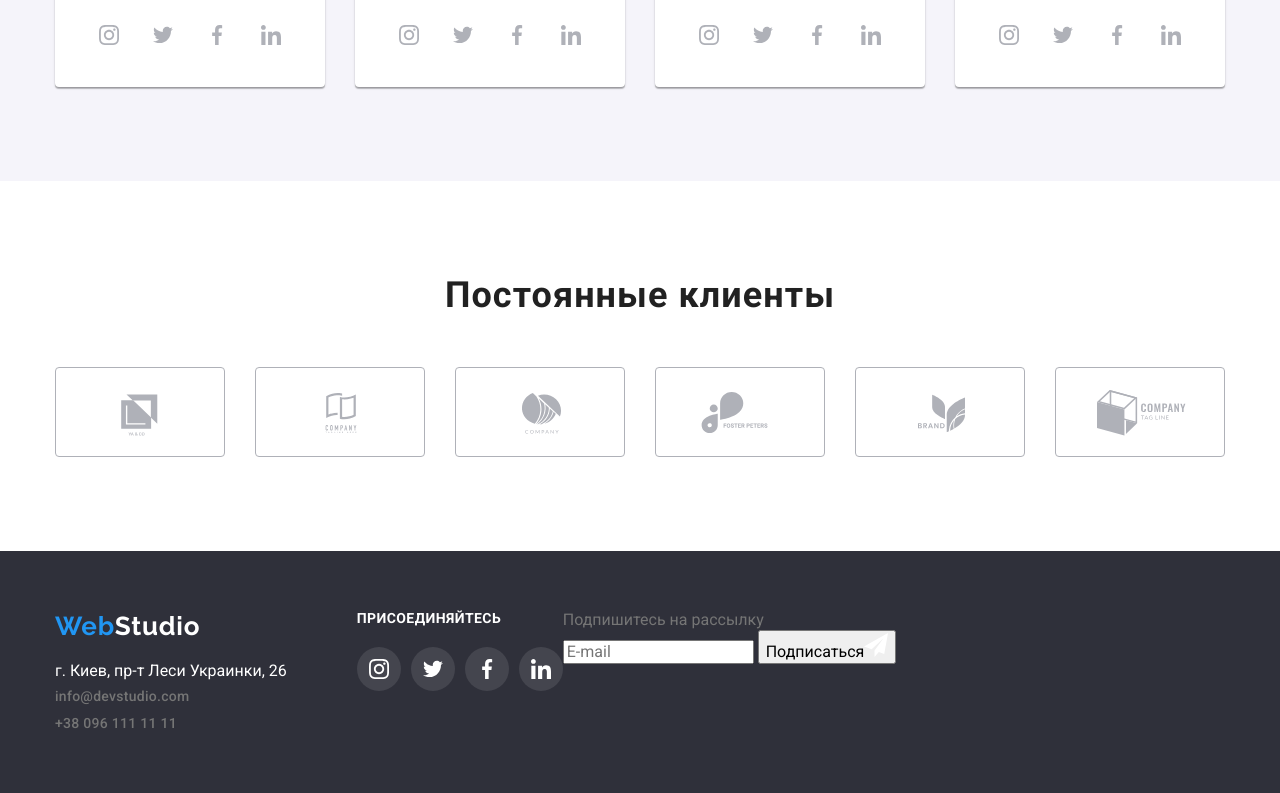
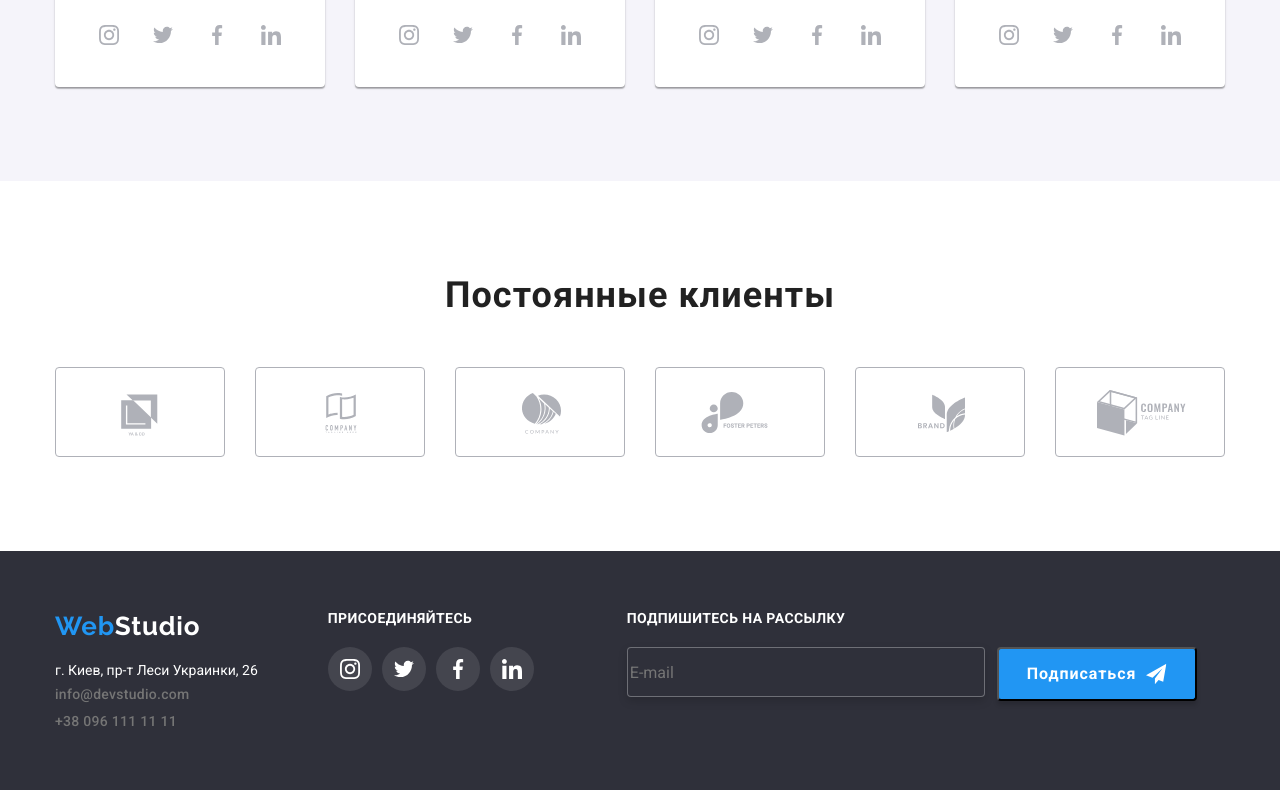
Before and after one commit to RostyslavDubinin/goit-markup-hw-06, a plain HTML site: page index.html in a window 1280 px wide. Shown: the part 2131-2924 px from the top of the page. Drawn offline with nearby package versions, Linux system fonts and the light colour scheme.

Commit message:
Update styles.css

```diff
--- a/styles.css
+++ b/styles.css
@@ -496,6 +496,7 @@ header>.container {
 .footer-address {
     color: var(--secondary-text-color);
     font-style: inherit;
+    font-size: 14px;
     margin-bottom: 9px;
 }
 
@@ -529,6 +530,7 @@ header>.container {
 .social-footer-column {
     display: flex;
     flex-direction: column;
+    margin-right: 93px;
 }
 
 .join {
@@ -580,6 +582,69 @@ header>.container {
     background-color: #2196F3;
 }
 
+.email-footer-column {
+    display: flex;
+    flex-direction: column;
+
+}
+
+.email-footer-button {
+    display: flex;
+    flex-direction: row;
+}
+
+.email-footer-label {
+    font-family: Roboto;
+    font-style: normal;
+    font-weight: bold;
+    font-size: 14px;
+    line-height: 1.14;
+    letter-spacing: 0.03em;
+    text-transform: uppercase;
+    color: #FFFFFF;
+    margin-bottom: 20px;
+}
+
+.email-footer-input {
+    margin-right: 12px;
+    width: 358px;
+    height: 50px;
+
+    background: #2F303A;
+
+    border: 1px solid rgba(255, 255, 255, 0.3);
+    box-sizing: border-box;
+    filter: drop-shadow(0px 4px 4px rgba(0, 0, 0, 0.15));
+    border-radius: 4px;
+}
+.email-button-send {
+    width: 200px;
+
+    padding: 10px 28px;
+
+    font-family: Roboto;
+    font-style: normal;
+    font-weight: bold;
+    font-size: 16px;
+    line-height: 1.87;
+
+    display: flex;
+    align-items: center;
+    text-align: center;
+    letter-spacing: 0.06em;
+
+    color: #FFFFFF;
+
+    background: #2196F3;
+    box-shadow: 0px 4px 4px rgba(0, 0, 0, 0.15);
+    border-radius: 4px;
+}
+
+.icon-send {
+    margin-left: 10px;
+}
+
+
 /* portfolio */
 
 .section-portfolio {
@@ -613,7 +678,6 @@ header>.container {
     overflow: hidden;
 
 }
-
 .overlay {
     position: absolute;
     top: 0;
@@ -775,7 +839,9 @@ img {
     width:30px;
     height:30px;
     background: #FFFFFF;
-    border: 0px;
+    background: #FFFFFF;
+    border: 1px solid rgba(0, 0, 0, 0.1);
     box-sizing: border-box;
-    padding: 0px;
+    border-radius: 50%;
+
 }
```
